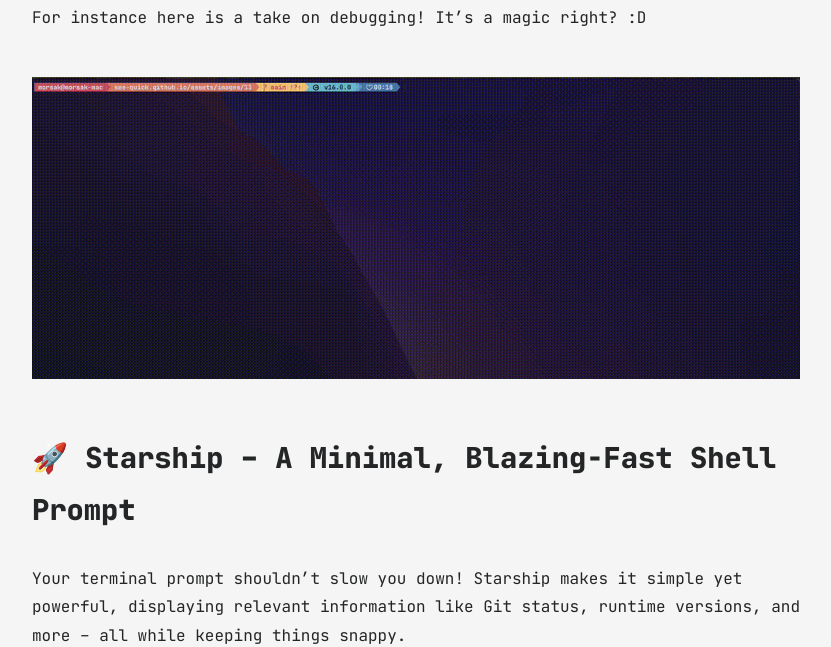
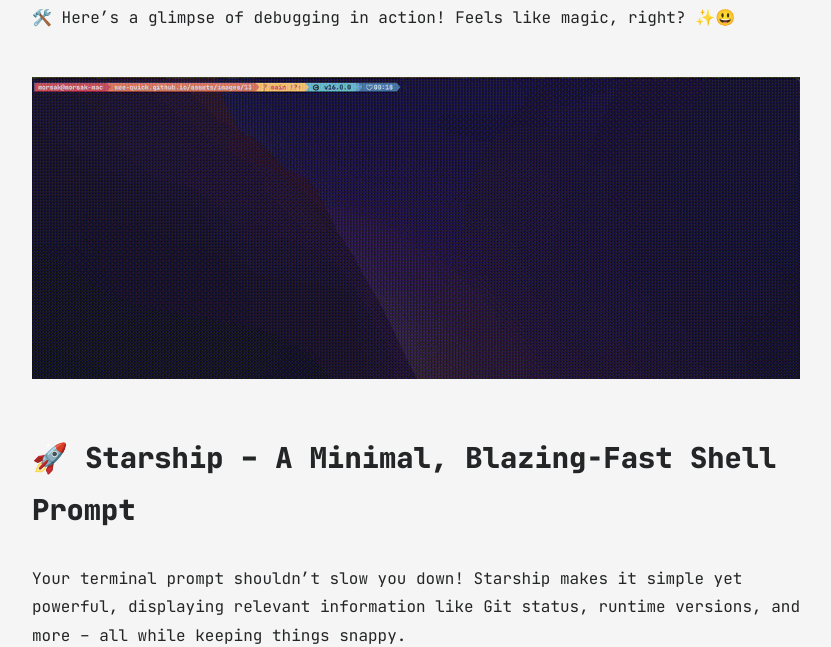
Before and after one commit to see-quick/see-quick.github.io, a Jekyll site: the page built from all_collections/_posts/2025-03-01-nvim-sharship-wezterm.md, in a window 1280 px wide and 900 px high, scrolled down 1287 px, cut to the strip 253-900 px from the top of the window. Shown: the whole strip, without its empty margins (224-1055 px from the left). Built offline with Jekyll 4.4.1, drawn with Linux system fonts in a browser that asks for light colours.

Commit message:
improve a bit
Signed-off-by: see-quick <maros.orsak159@gmail.com>

```diff
--- a/all_collections/_posts/2025-03-01-nvim-sharship-wezterm.md
+++ b/all_collections/_posts/2025-03-01-nvim-sharship-wezterm.md
@@ -26,8 +26,8 @@ Whether you’re debugging, navigating large codebases, or writing in multiple l
 
 ![Telescope in Action](../../assets/images/13/telescope_magic.gif)
 
-For instance here is a take on debugging!
-It's a magic right? :D
+🛠️ Here’s a glimpse of debugging in action!
+Feels like magic, right? ✨😃
 
 ![debugging.gif](../../assets/images/13/debugging.gif)
 
```
